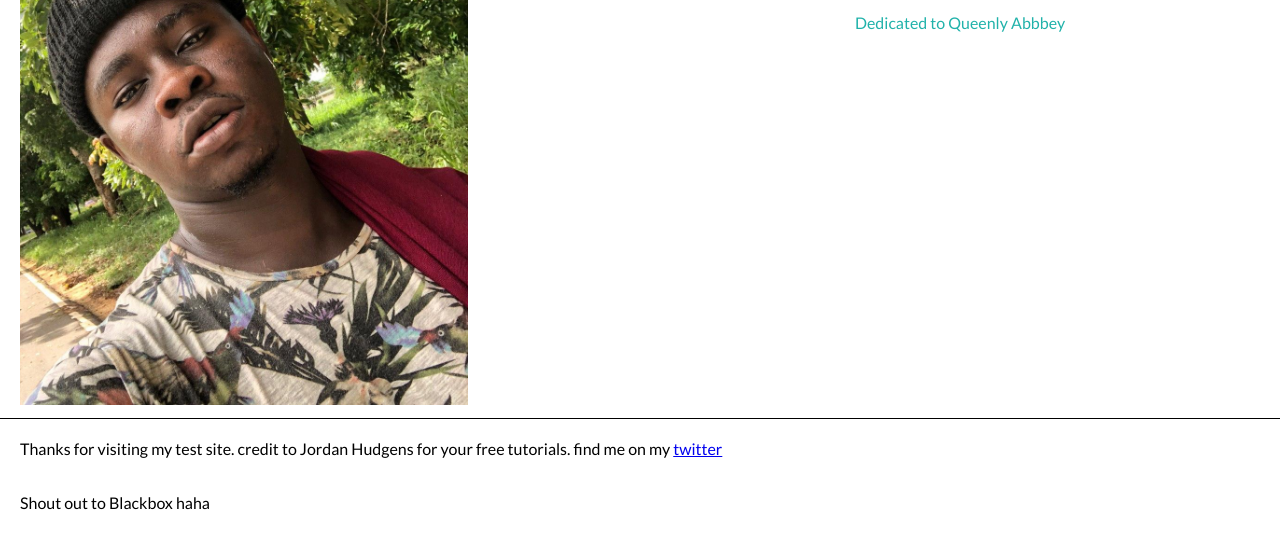
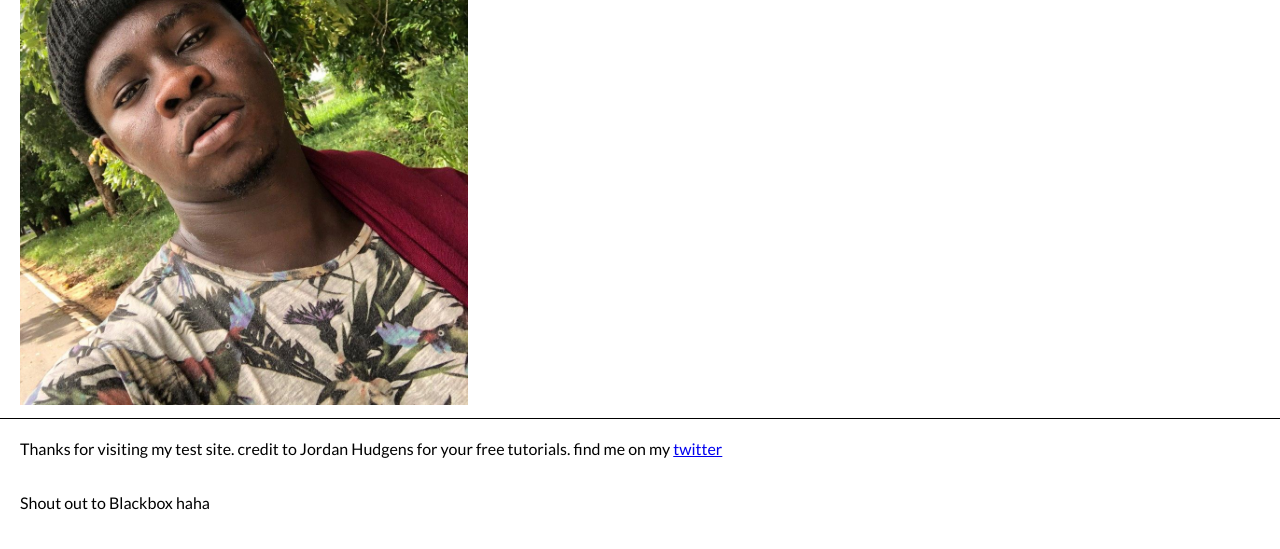
Before and after one commit to Asabmoni/Asab.github.io, a plain HTML site: page pro1/about.html in a window 1280 px wide. Shown: the part 269-818 px from the top of the page. Drawn offline with Linux system fonts and the light colour scheme.

Commit message:
removed abbey

```diff
--- a/pro1/about.html
+++ b/pro1/about.html
@@ -50,7 +50,7 @@
                         Fervent Adovocate of crypto and blockchain. I have extensive supporting numerous African and
                         foreign startups to build. Im a Public speaker and tech freak who study programming. Currently
                         working with Bitcoin Gold together with other tech project. </p>
-                        <p id="abbey"> Dedicated to Queenly Abbbey</p>
+
 
                 </div>
 
```
